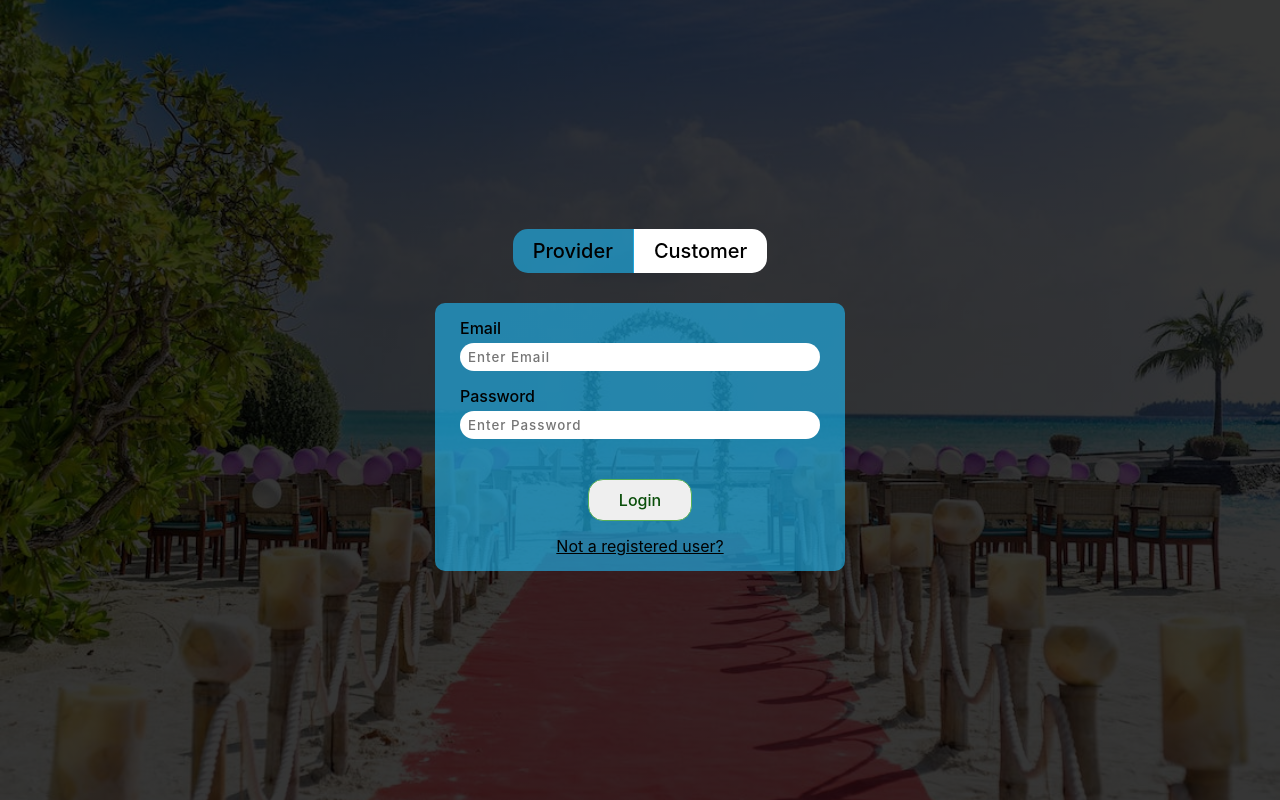
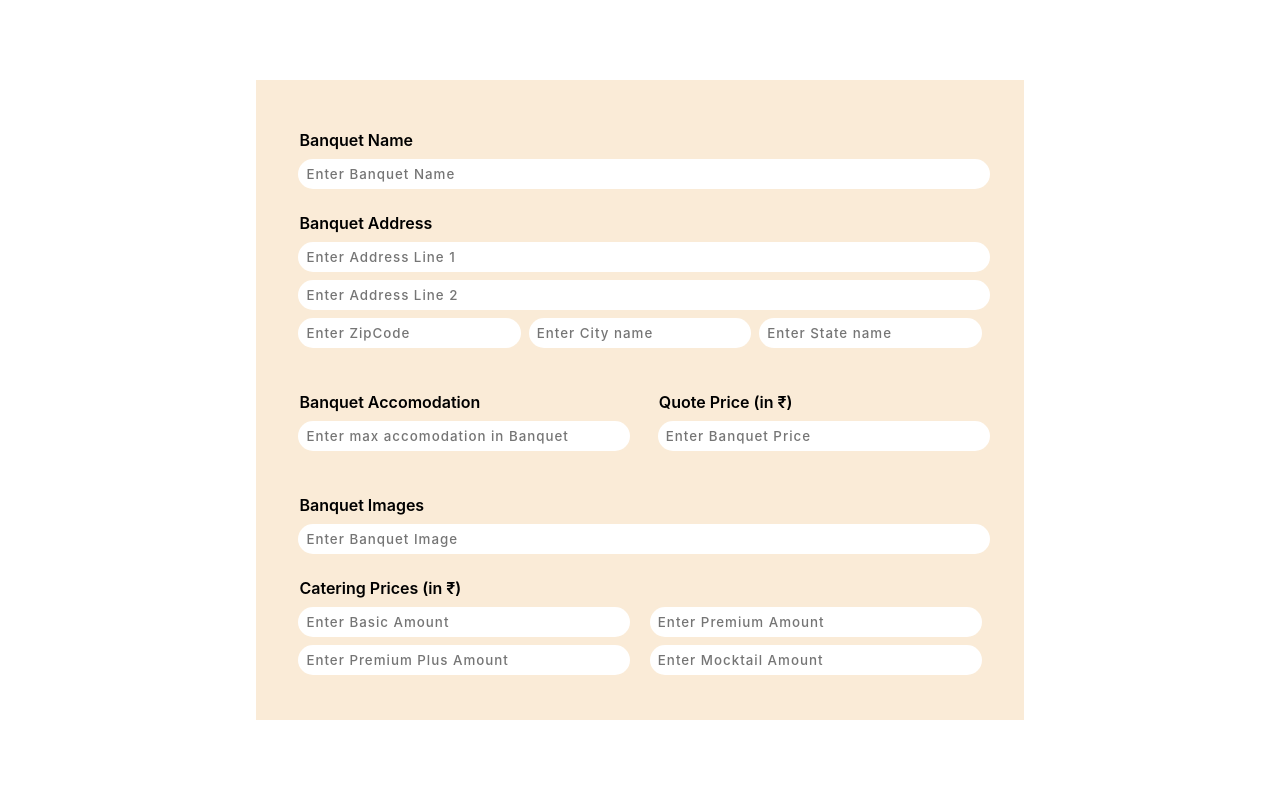
Before and after one commit to udith51/outsider, a React (Create React App) app in the folder outsider_frontend/: page /account in a window 1280 px wide. Built offline with nearby package versions, Linux system fonts and the light colour scheme.

Commit message:
Updated InfoInput Pg for Provider

```diff
--- a/outsider_frontend/src/App.tsx
+++ b/outsider_frontend/src/App.tsx
@@ -7,6 +7,7 @@ import Home from "./pages/Home";
 import Account from "./pages/Account";
 import Support from "./pages/Support";
 import { TContextType } from "./types";
+import InfoProvider from "./pages/InfoProvider";
 
 export const Context = createContext<TContextType | null>(null);
 const App: React.FC = () => {
@@ -15,7 +16,8 @@ const App: React.FC = () => {
   const [userType, setUserType] = useState<string>("");
   return (
     <div className="App">
-      <Context.Provider
+      <InfoProvider />
+      {/* <Context.Provider
         value={{ path, setPath, accMode, setAccMode, userType, setUserType }}
       >
         {path !== "account" && <Navbar />}
@@ -25,7 +27,7 @@ const App: React.FC = () => {
           <Route path="/support" element={<Support />} />
           <Route path="/*" element={<Home />} />
         </Routes>
-      </Context.Provider>
+      </Context.Provider> */}
     </div>
   );
 };
--- a/outsider_frontend/src/assets/css/Account.css
+++ b/outsider_frontend/src/assets/css/Account.css
@@ -71,6 +71,7 @@ label{
     margin-bottom: 5px;
     display: block;
 }
+
 input{
     min-width: 360px;
     height: 28px;
--- /dev/null
+++ b/outsider_frontend/src/assets/css/InfoProvider.css
@@ -0,0 +1,96 @@
+.infoProvider{
+  display: flex;
+  align-items: center;
+  justify-content: center;
+  height: 100vh;
+}
+
+.infoProvider>form{
+  width: 60vw;
+  height: 80%;
+  background-color: antiquewhite;
+  padding: 30px 0;
+  overflow-y: scroll;
+}
+
+.bar{
+  margin: 20px 0;
+  margin-left: auto;
+  margin-right: auto;
+  width: 90%;
+}
+
+label{
+  padding-left: 5px;
+  margin-bottom: 5px;
+  display: block;
+  font-weight: 600;
+ }
+
+input{
+  width: 100%;
+  height: 30px;
+  padding: 8px;
+  margin: 4px;
+  outline: none;
+  border: none;
+  border-radius: 15px;
+  letter-spacing: 1px;
+  font-weight: 500;
+}
+
+.w33{
+  display: flex;
+  align-items: center;
+  justify-content: space-between;
+  width: 100%;
+}
+
+.w2{
+  /* margin: 20px 0; */
+  margin-left: auto;
+  margin-right: auto;
+  width: 90%;
+  display: flex;
+  align-items: center;
+  justify-content: space-between;
+  gap: 4%;
+}
+
+
+.w4{
+  display: flex;
+  align-items: center;
+  justify-content: space-between;
+  flex-wrap: wrap;
+}
+
+.w4>input{
+  width: 48%;
+}
+
+button{
+  display: flex;
+  align-items: center;
+  margin-left: auto;
+  margin-right: auto;
+  margin-top: 40px;
+  width: max-content;
+  height: max-content;
+  padding: 10px 30px;
+  outline: none;
+  border: none;
+  border-radius: 15px;
+  font-weight: 500;
+  font-size: 16px;
+  cursor: pointer;
+  color: #0a4e0a;
+  border: 1px solid #57AF57;
+  transition: all 0.3s;
+  margin-bottom: 15px
+}
+button:hover{
+  background-color:#57AF57;
+  color: black;
+  scale: 1.1;
+}
--- a/outsider_frontend/src/components/Registration.tsx
+++ b/outsider_frontend/src/components/Registration.tsx
@@ -21,7 +21,7 @@ const Registration: React.FC = () => {
       };
     });
   };
-
+  // TODO
   const onSubmit = async (e: React.FormEvent<HTMLFormElement>) => {
     e.preventDefault();
     const response = await fetch(
--- /dev/null
+++ b/outsider_frontend/src/pages/InfoProvider.tsx
@@ -0,0 +1,264 @@
+import React, { useState, useEffect } from "react";
+import "../assets/css/InfoProvider.css";
+import { TInfoProvider } from "../types";
+
+const InfoProvider: React.FC = () => {
+  const [form, setForm] = useState<TInfoProvider>({
+    name: "",
+    add1: "",
+    add2: "",
+    city: "",
+    state: "",
+    zipcode: 0,
+    accomodation: 0,
+    price: 0,
+    facilities: [],
+    pictures: [],
+    basicAmt: 0,
+    premiumAmt: 0,
+    premiumPlusAmt: 0,
+    mocktailAmt: 0,
+    standardAmt: 0,
+    deluxeAmt: 0,
+    standardRooms: 0,
+    deluxeRooms: 0,
+  });
+
+  const handleChange = async (e: React.ChangeEvent<HTMLInputElement>) => {
+    if (e.target.value.length) {
+      e.target.style.border = "0.5";
+      e.target.style.borderColor = "green";
+      e.target.style.borderStyle = "solid";
+    } else {
+      e.target.style.borderColor = "red";
+      e.target.style.borderStyle = "solid";
+    }
+
+    setForm((prev) => {
+      return {
+        ...prev,
+        [e.target.name]: e.target.value,
+      };
+    });
+
+    if (e.target.name === "zipcode" && e.target.value.length === 6) {
+      await fetch(`https://api.postalpincode.in/pincode/${e.target.value}`)
+        .then((val) => {
+          return val.json();
+        })
+        .then((res) => {
+          if (res[0].PostOffice)
+            setForm((prev) => {
+              return {
+                ...prev,
+                city: res[0].PostOffice[0].District,
+                state: res[0].PostOffice[0].State,
+              };
+            });
+        })
+        .catch(() => {
+          setForm((prev) => {
+            return { ...prev };
+          });
+        });
+    }
+  };
+
+  const handleSubmit = async (e: React.FormEvent<HTMLFormElement>) => {
+    e.preventDefault();
+    console.log(form);
+  };
+
+  return (
+    <div className="infoProvider">
+      <form onSubmit={handleSubmit}>
+        <div className="bar">
+          <label htmlFor="name">Banquet Name</label>
+          <input
+            type="text"
+            id="name"
+            name="name"
+            value={form.name}
+            placeholder="Enter Banquet Name"
+            onChange={handleChange}
+          />
+        </div>
+
+        <div className="bar">
+          <label htmlFor="address">Banquet Address</label>
+          <input
+            type="text"
+            id="add1"
+            name="add1"
+            value={form.add1}
+            placeholder="Enter Address Line 1"
+            onChange={handleChange}
+          />
+          <input
+            type="text"
+            id="add2"
+            name="add2"
+            value={form.add2}
+            placeholder="Enter Address Line 2"
+            onChange={handleChange}
+          />
+          <div className="w33">
+            <input
+              type="text"
+              id="zip"
+              name="zipcode"
+              value={form.zipcode ? form.zipcode : ""}
+              placeholder="Enter ZipCode"
+              onChange={handleChange}
+            />
+            <input
+              type="text"
+              id="city"
+              name="city"
+              value={form.city}
+              placeholder="Enter City name"
+              onChange={handleChange}
+            />
+            <input
+              type="text"
+              id="state"
+              name="state"
+              value={form.state}
+              placeholder="Enter State name"
+              onChange={handleChange}
+            />
+          </div>
+        </div>
+
+        <div className="w2">
+          <div className="bar">
+            <label htmlFor="accomodation">Banquet Accomodation</label>
+            <input
+              type="text"
+              id="accomodation"
+              name="accomodation"
+              value={form.accomodation ? form.accomodation : ""}
+              placeholder="Enter max accomodation in Banquet"
+              onChange={handleChange}
+            />
+          </div>
+          <div className="bar">
+            <label htmlFor="price">Quote Price (in &#x20B9;)</label>
+            <input
+              type="text"
+              id="price"
+              name="price"
+              value={form.price ? form.price : ""}
+              placeholder="Enter Banquet Price"
+              onChange={handleChange}
+            />
+          </div>
+        </div>
+
+        <div className="bar">
+          <label htmlFor="pictures">Banquet Images</label>
+          <input
+            type="text"
+            id="pictures"
+            name="pictures"
+            value={form.pictures}
+            placeholder="Enter Banquet Image"
+            onChange={handleChange}
+          />
+        </div>
+
+        <div className="bar">
+          <label htmlFor="cateringPrice">Catering Prices (in &#x20B9;)</label>
+          <div className="w4">
+            <input
+              type="text"
+              id="basicAmt"
+              name="basicAmt"
+              value={form.basicAmt ? form.basicAmt : ""}
+              placeholder="Enter Basic Amount"
+              onChange={handleChange}
+            />
+            <input
+              type="text"
+              id="premiumAmt"
+              name="premiumAmt"
+              value={form.premiumAmt ? form.premiumAmt : ""}
+              placeholder="Enter Premium Amount"
+              onChange={handleChange}
+            />
+            <input
+              type="text"
+              id="premiumPlusAmt"
+              name="premiumPlusAmt"
+              value={form.premiumPlusAmt ? form.premiumPlusAmt : ""}
+              placeholder="Enter Premium Plus Amount"
+              onChange={handleChange}
+            />
+            <input
+              type="text"
+              id="mocktailAmt"
+              name="mocktailAmt"
+              value={form.mocktailAmt ? form.mocktailAmt : ""}
+              placeholder="Enter Mocktail Amount"
+              onChange={handleChange}
+            />
+          </div>
+        </div>
+
+        <div className="w2">
+          <div className="bar">
+            <label htmlFor="standardRooms">Standard Rooms</label>
+            <input
+              type="text"
+              id="standardRooms"
+              name="standardRooms"
+              value={form.standardRooms ? form.standardRooms : ""}
+              placeholder="Enter no. of Standard rooms available"
+              onChange={handleChange}
+            />
+          </div>
+          <div className="bar">
+            <label htmlFor="standardAmt">
+              Standard Room Price (in &#x20B9;)
+            </label>
+            <input
+              type="text"
+              id="standardAmt"
+              name="standardAmt"
+              value={form.standardAmt ? form.standardAmt : ""}
+              placeholder="Enter Standard Room Price"
+              onChange={handleChange}
+            />
+          </div>
+        </div>
+        <div className="w2">
+          <div className="bar">
+            <label htmlFor="deluxeRooms">Deluxe Rooms</label>
+            <input
+              type="text"
+              id="deluxeRooms"
+              name="deluxeRooms"
+              value={form.deluxeRooms ? form.deluxeRooms : ""}
+              placeholder="Enter no. of Deluxe rooms available"
+              onChange={handleChange}
+            />
+          </div>
+          <div className="bar">
+            <label htmlFor="deluxeAmt">Deluxe Room Price (in &#x20B9;)</label>
+            <input
+              type="text"
+              id="deluxeAmt"
+              name="deluxeAmt"
+              value={form.deluxeAmt ? form.deluxeAmt : ""}
+              placeholder="Enter Deluxe Room Price"
+              onChange={handleChange}
+            />
+          </div>
+        </div>
+        <button type="submit">Submit</button>
+      </form>
+    </div>
+  );
+};
+
+export default InfoProvider;
```
Also changed, not shown: outsider_frontend/src/types.ts (+24 -1 lines).
